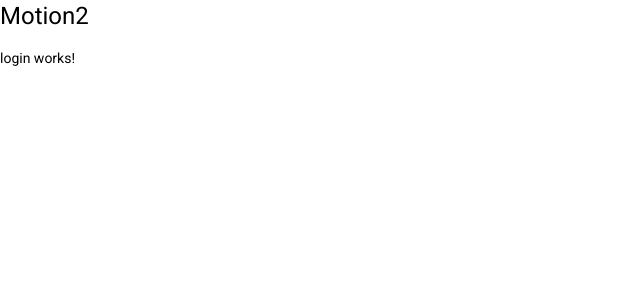
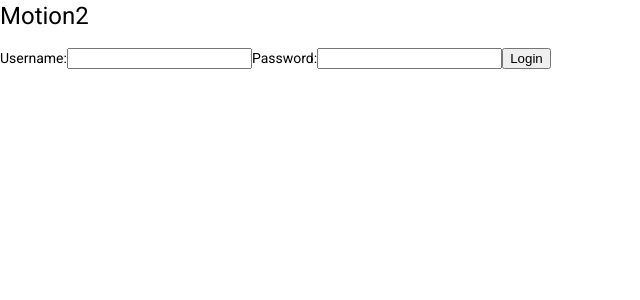
Before and after one commit to abhi-kr-2100/motion2, an Angular app in the folder motion2-frontend/: page /login in a window 1280 px wide. Shown: the top 300 px of the page, without its empty margins (0-640 px from the left). Built offline with nearby package versions, Linux system fonts and the light colour scheme.

Commit message:
Implement a dummy login form

```diff
--- a/motion2-frontend/src/app/login/login.component.html
+++ b/motion2-frontend/src/app/login/login.component.html
@@ -1 +1,9 @@
-<p>login works!</p>
+<form>
+    <label for="username">Username:</label>
+    <input name="username" [(ngModel)]="username">
+
+    <label for="password">Password:</label>
+    <input name="password" type="password" [(ngModel)]="password">
+
+    <button type="submit" (click)="login()">Login</button>
+</form>
--- a/motion2-frontend/src/app/login/login.component.ts
+++ b/motion2-frontend/src/app/login/login.component.ts
@@ -1,15 +1,21 @@
+import { HttpClient } from '@angular/common/http';
 import { Component, OnInit } from '@angular/core';
 
 @Component({
   selector: 'app-login',
   templateUrl: './login.component.html',
-  styleUrls: ['./login.component.less']
+  styleUrls: ['./login.component.less'],
 })
 export class LoginComponent implements OnInit {
+  username: string = '';
+  password: string = '';
 
-  constructor() { }
-
-  ngOnInit(): void {
+  login() {
+    // TODO: Implement login
+    console.log('Trying to log in...');
   }
 
+  constructor(private http: HttpClient) {}
+
+  ngOnInit(): void {}
 }
```
